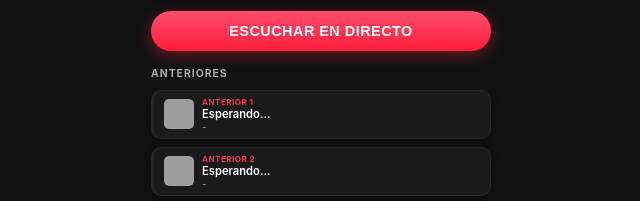
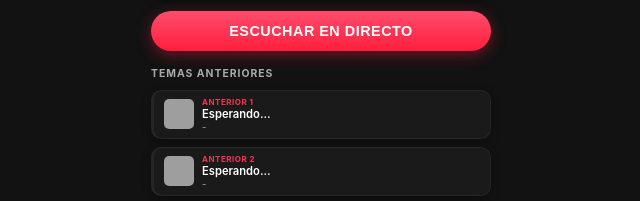
Before and after one commit to radioporcuna/directo, a plain HTML site: page index.html in a window 1280 px wide. Shown: the part 402-603 px from the top of the page, 319-959 px from the left. Drawn offline with Linux system fonts and the light colour scheme; no server answers; grey boxes are pictures that could not be loaded.

Commit message:
Rename section title from 'Anteriores' to 'Temas Anteriores'

```diff
--- a/index.html
+++ b/index.html
@@ -226,7 +226,7 @@
 
         <!-- CAJITAS DE ANTERIORES -->
         <div class="historial-seccion">
-            <div class="historial-titulo-seccion">Anteriores</div>
+            <div class="historial-titulo-seccion">Temas Anteriores</div>
 
             <div class="track-box-historial">
                 <img id="thumb-1" class="historial-thumb" src="https://cdn-profiles.tunein.com/s225357/images/logog.jpg" alt="Portada">
```
